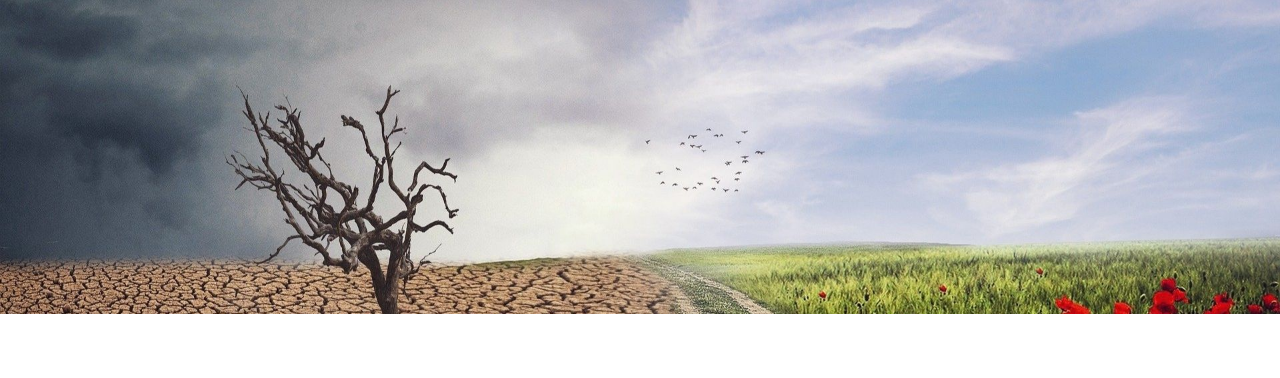
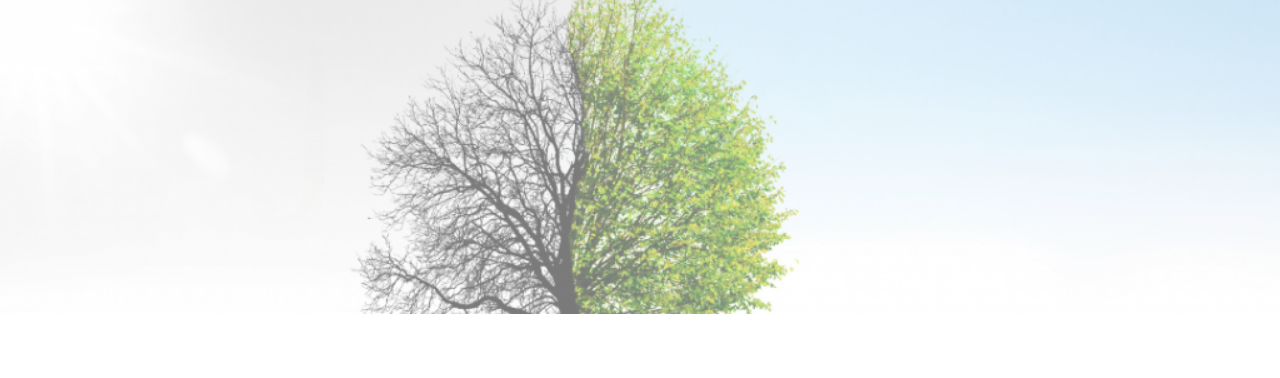
Before and after one commit to Dantobidev/phantomdigitalmarket, a plain HTML site: page index.html in a window 1280 px wide. Shown: the part 86-464 px from the top of the page. Drawn offline with Linux system fonts and the light colour scheme.

Commit message:
image chnaged for banner

```diff
--- a/css/style.css
+++ b/css/style.css
@@ -28,7 +28,7 @@ header{
 
 }
 .banner{
- background-image: url('../images/My-redeemer-lives-edited.jpg');
+ background-image: url('../images/new\ thing.png');
  background-size: cover;
  height:400px;
 
```
